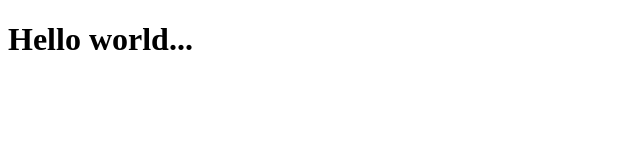
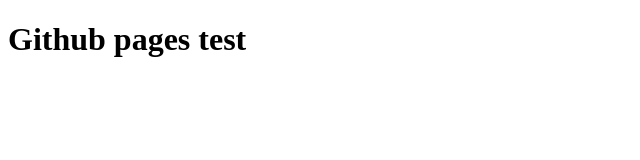
Before and after one commit to stewdiostash/bootstrap-portfolio, a plain HTML site: page index.html in a window 1280 px wide. Shown: the whole page, without its empty margins (0-640 px from the left). Drawn offline with Linux system fonts and the light colour scheme.

Commit message:
github pages test

```diff
--- a/index.html
+++ b/index.html
@@ -12,7 +12,7 @@
         <link rel="stylesheet" href="">
     </head>
     <body>
-        <h1>Hello world...</h1>
+        <h1>Github pages test</h1>
 
         <script src="" async defer></script>
     </body>
```
